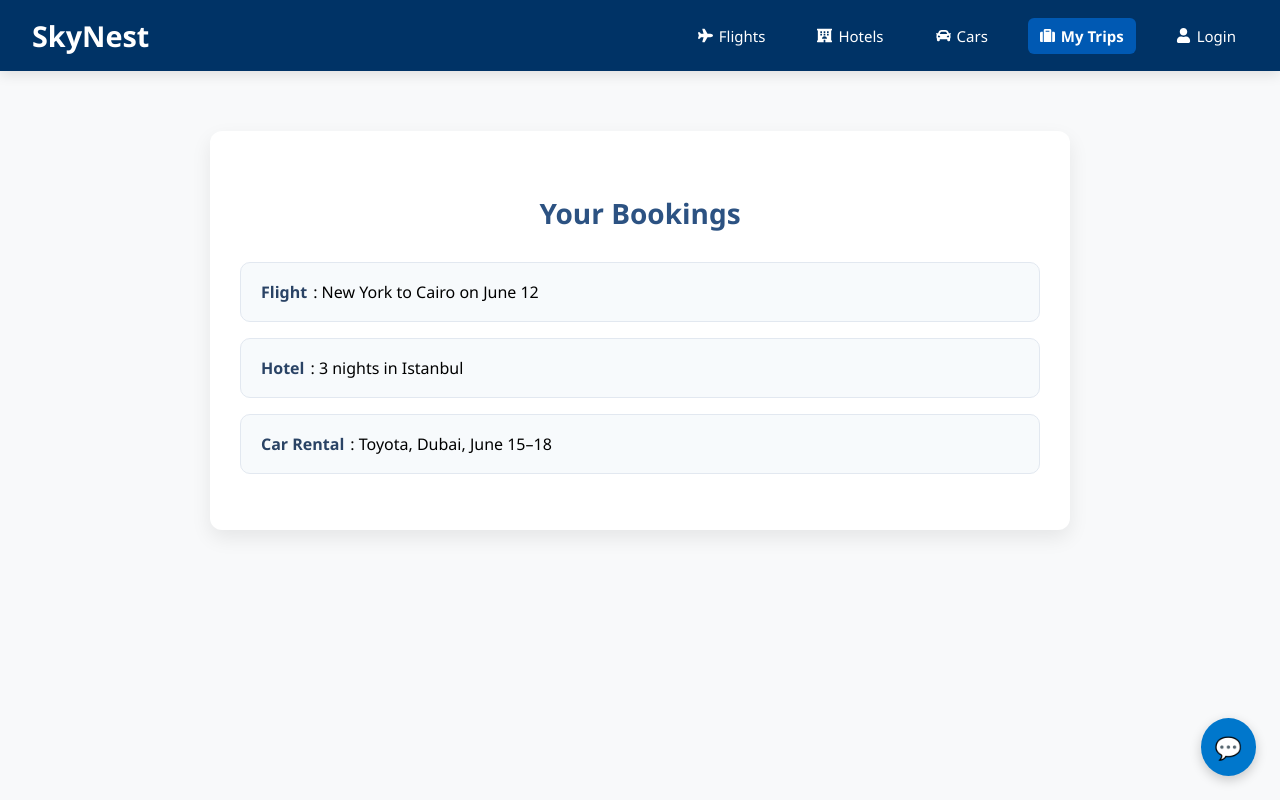
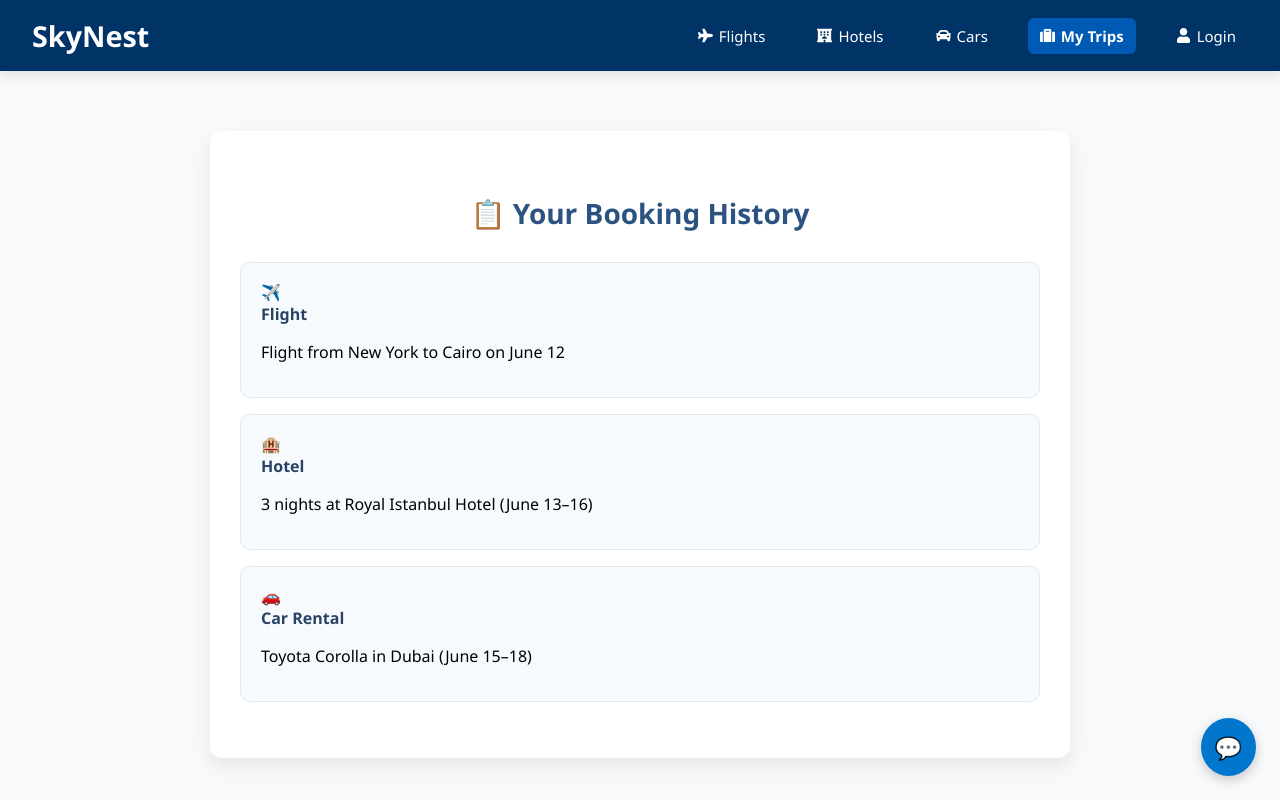
Before and after one commit to Mnrasheed2290/travelhub, a React (Create React App) app in the folder client/: page /bookings in a window 1280 px wide. Built offline with nearby package versions, Linux system fonts and the light colour scheme.

Commit message:
Update BookingHistory.js

```diff
--- a/client/src/pages/BookingHistory.js
+++ b/client/src/pages/BookingHistory.js
@@ -1,30 +1,54 @@
 // File: client/src/pages/BookingHistory.js
-import React, { useEffect, useState } from 'react';
-import './BookingHistory.css';
+
+import React, { useEffect, useState } from "react";
+import "./BookingHistory.css";
 
 function BookingHistory() {
   const [bookings, setBookings] = useState([]);
 
   useEffect(() => {
-    // Simulated fetch (replace with real API call)
+    // Simulated static fetch — replace with backend/localStorage later
     const dummyData = [
-      { id: 'FL123', type: 'Flight', details: 'New York to Cairo on June 12' },
-      { id: 'HT456', type: 'Hotel', details: '3 nights in Istanbul' },
-      { id: 'CR789', type: 'Car Rental', details: 'Toyota, Dubai, June 15–18' }
+      {
+        id: "FL123",
+        type: "Flight",
+        icon: "✈️",
+        details: "Flight from New York to Cairo on June 12",
+      },
+      {
+        id: "HT456",
+        type: "Hotel",
+        icon: "🏨",
+        details: "3 nights at Royal Istanbul Hotel (June 13–16)",
+      },
+      {
+        id: "CR789",
+        type: "Car Rental",
+        icon: "🚗",
+        details: "Toyota Corolla in Dubai (June 15–18)",
+      },
     ];
     setBookings(dummyData);
   }, []);
 
   return (
     <div className="booking-history">
-      <h2>Your Bookings</h2>
-      <ul>
-        {bookings.map((booking) => (
-          <li key={booking.id} className="booking-item">
-            <strong>{booking.type}</strong>: {booking.details}
-          </li>
-        ))}
-      </ul>
+      <h2>📋 Your Booking History</h2>
+      {bookings.length === 0 ? (
+        <p>No bookings yet.</p>
+      ) : (
+        <ul className="booking-list">
+          {bookings.map((booking) => (
+            <li key={booking.id} className="booking-item">
+              <div className="booking-icon">{booking.icon}</div>
+              <div className="booking-info">
+                <strong>{booking.type}</strong>
+                <p>{booking.details}</p>
+              </div>
+            </li>
+          ))}
+        </ul>
+      )}
     </div>
   );
 }
```
